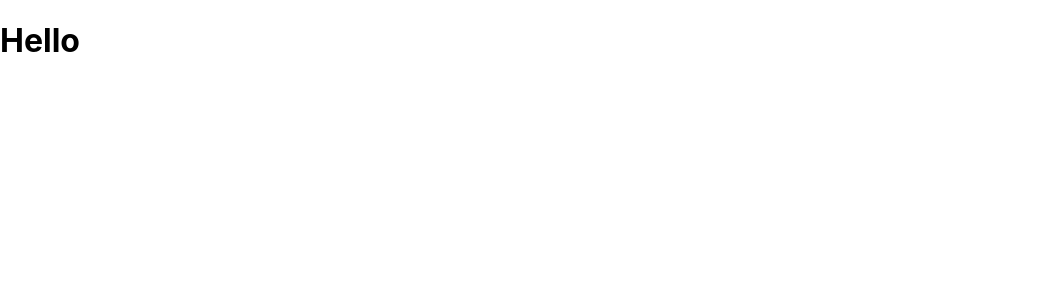
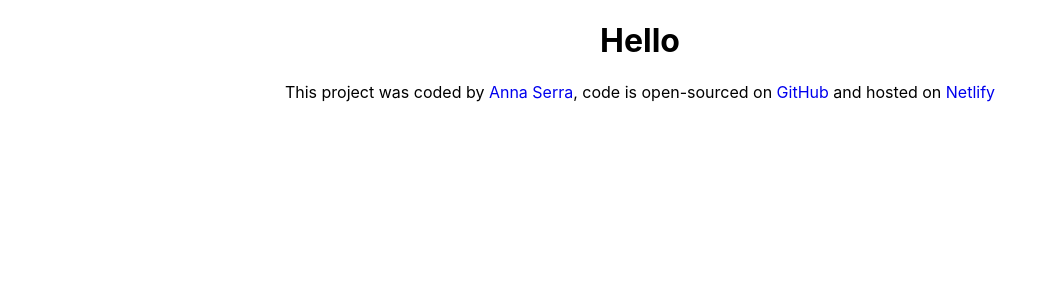
Before and after one commit to AnnaSM94/dictionary-react-asm, a React (Create React App) app: page / in a window 1280 px wide. Shown: the top 300 px of the page, without its empty margins (0-1055 px from the left). Built offline with nearby package versions, Linux system fonts and the light colour scheme.

Commit message:
Added links and hosted project

```diff
--- a/src/App.css
+++ b/src/App.css
@@ -0,0 +1,10 @@
+.App h1 {
+  text-align: center;
+}
+.App footer {
+  text-align: center;
+}
+
+.App footer a {
+  text-decoration: none;
+}
--- a/src/App.js
+++ b/src/App.js
@@ -5,6 +5,34 @@
     <div className="App">
       <header className="App-header"></header>
       <h1>Hello</h1>
+      <footer>
+        <p>
+          This project was coded by{" "}
+          <a
+            href="https://github.com/AnnaSM94"
+            target="_blank"
+            rel="noreferrer"
+          >
+            Anna Serra
+          </a>
+          , code is open-sourced on{" "}
+          <a
+            href="https://github.com/AnnaSM94/dictionary-react-asm"
+            target="_blank"
+            rel="noreferrer"
+          >
+            GitHub
+          </a>{" "}
+          and hosted on{" "}
+          <a
+            href="https://dictionary-react-asm.netlify.app/"
+            target="_blank"
+            rel="noreferrer"
+          >
+            Netlify
+          </a>
+        </p>
+      </footer>
     </div>
   );
 }
```
